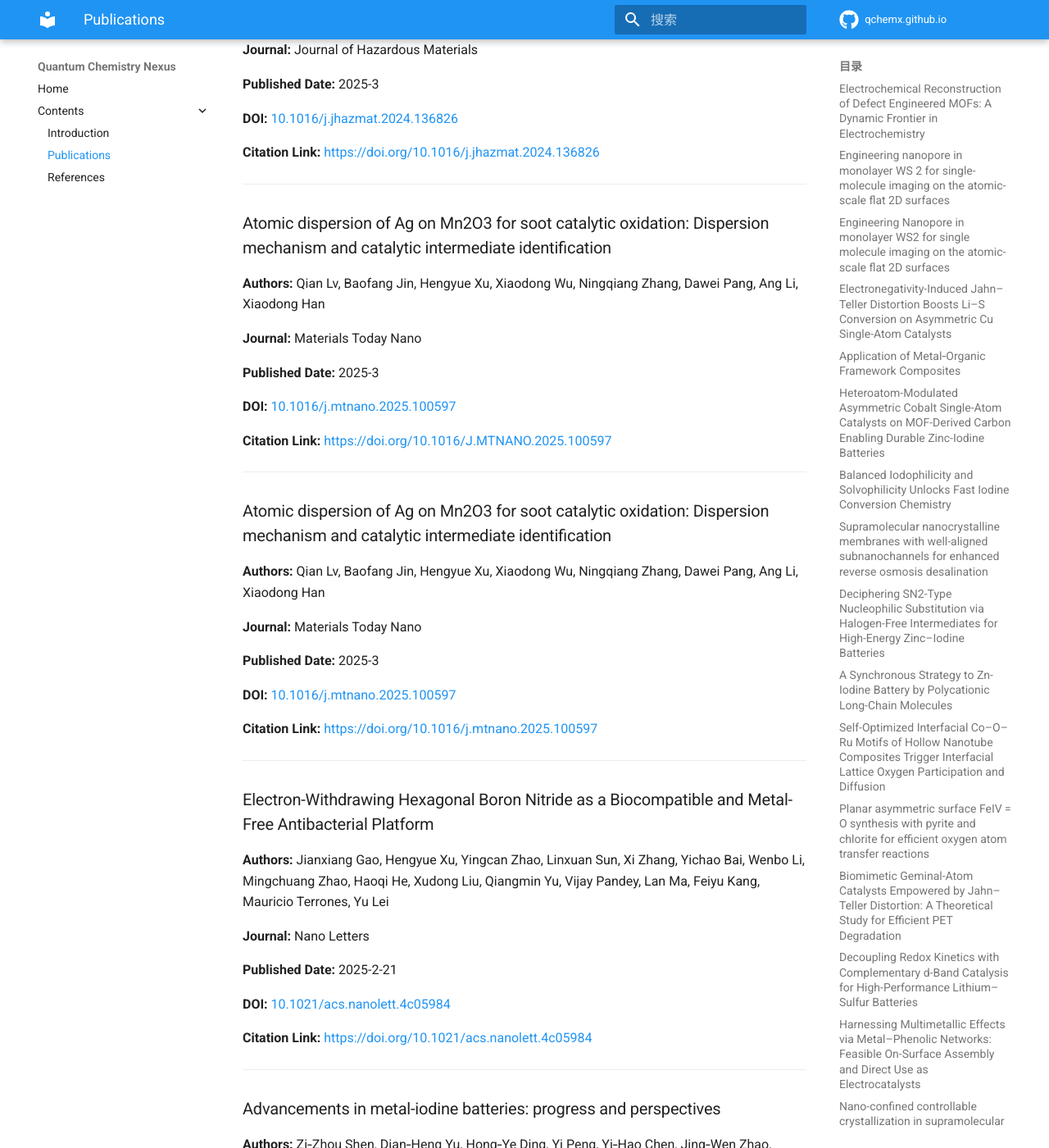
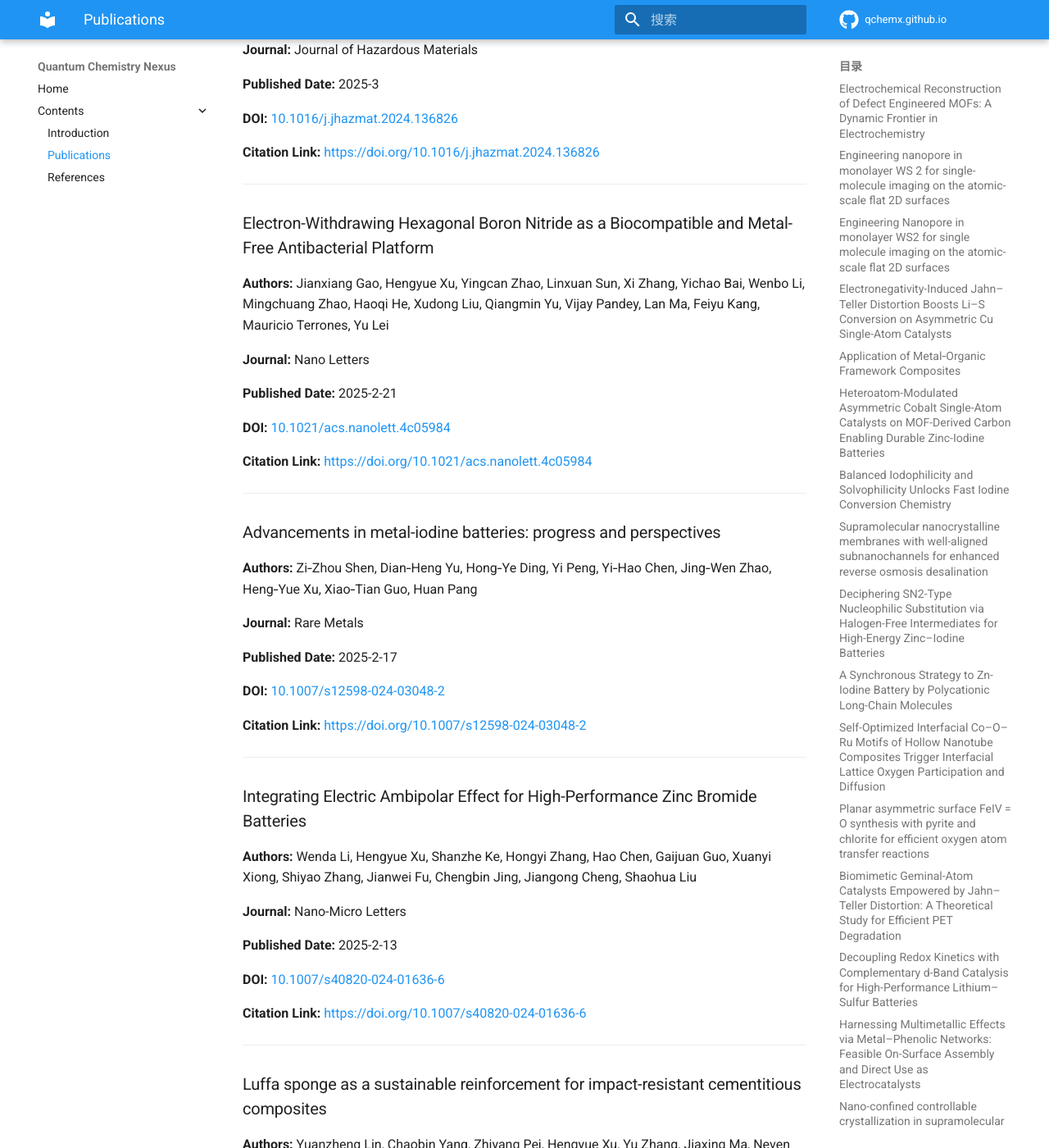
Before and after one commit to QChemX/qchemx.github.io, an MkDocs documentation site: the page built from docs/publications.md, in a window 1280 px wide and 1400 px high, scrolled down 5825 px. Shown: the whole window at 82% size. Built offline with MkDocs 1.6.1 and Material for MkDocs 9.7.7, drawn with Linux system fonts in a browser that asks for light colours; comment, search, counter and statistics services are not loaded; some of the changed text lies outside the part shown.

Commit message:
[orcid sync] Update publications

```diff
--- a/docs/publications.md
+++ b/docs/publications.md
@@ -278,38 +278,6 @@ This page was generated automatically.
 
 ---
 
-### Atomic dispersion of Ag on Mn2O3 for soot catalytic oxidation: Dispersion mechanism and catalytic intermediate identification
-
-**Authors:** Qian Lv, Baofang Jin, Hengyue Xu, Xiaodong Wu, Ningqiang Zhang, Dawei Pang, Ang Li, Xiaodong Han
-
-**Journal:** Materials Today Nano
-
-**Published Date:** 2025-3
-
-**DOI:** [10.1016/j.mtnano.2025.100597](https://doi.org/10.1016/j.mtnano.2025.100597)
-
-**Citation Link:** [https://doi.org/10.1016/J.MTNANO.2025.100597](https://doi.org/10.1016/J.MTNANO.2025.100597)
-
-
-
----
-
-### Atomic dispersion of Ag on Mn2O3 for soot catalytic oxidation: Dispersion mechanism and catalytic intermediate identification
-
-**Authors:** Qian Lv, Baofang Jin, Hengyue Xu, Xiaodong Wu, Ningqiang Zhang, Dawei Pang, Ang Li, Xiaodong Han
-
-**Journal:** Materials Today Nano
-
-**Published Date:** 2025-3
-
-**DOI:** [10.1016/j.mtnano.2025.100597](https://doi.org/10.1016/j.mtnano.2025.100597)
-
-**Citation Link:** [https://doi.org/10.1016/j.mtnano.2025.100597](https://doi.org/10.1016/j.mtnano.2025.100597)
-
-
-
----
-
 ### Electron-Withdrawing Hexagonal Boron Nitride as a Biocompatible and Metal-Free Antibacterial Platform
 
 **Authors:** Jianxiang Gao, Hengyue Xu, Yingcan Zhao, Linxuan Sun, Xi Zhang, Yichao Bai, Wenbo Li, Mingchuang Zhao, Haoqi He, Xudong Liu, Qiangmin Yu, Vijay Pandey, Lan Ma, Feiyu Kang, Mauricio Terrones, Yu Lei
@@ -374,22 +342,6 @@ This page was generated automatically.
 
 ---
 
-### Enantiopure Dual-Helical Covalent Organic Framework Nanotubes Mediated by Supramolecular Assembly
-
-**Authors:** Unknown
-
-**Journal:** Journal of the American Chemical Society
-
-**Published Date:** 2025-11-12
-
-**DOI:** [10.1021/jacs.5c09144.s001](https://doi.org/10.1021/jacs.5c09144.s001)
-
-**Citation Link:** [https://doi.org/10.1021/jacs.5c09144](https://doi.org/10.1021/jacs.5c09144)
-
-
-
----
-
 ### Regulation of Rh Single-Atom Coordination for Enhanced Reverse Hydrogen Spillover and Efficient Electrochemical Dechlorination
 
 **Authors:** Unknown
@@ -918,22 +886,6 @@ This page was generated automatically.
 
 ---
 
-### An atomically dispersed Pt/γ-Mo2N(O0.3) catalyst for hydrogen production via aqueous-phase reforming of methanol
-
-**Authors:** José Sousa, Paranjeet Lakhtaria, Paulo Ribeirinha, Werneri Huhtinen, Johan Tallgren, Adélio Mendes
-
-**Journal:** Green Chemistry
-
-**Published Date:** 2024-10-21
-
-**DOI:** [10.3390/catal14100741](https://doi.org/10.3390/catal14100741)
-
-**Citation Link:** [https://doi.org/10.1039/D5GC02092A](https://doi.org/10.1039/D5GC02092A)
-
-
-
----
-
 ### Deciphering the Nitrogen Activation Mechanisms on Group VIII Single Atoms at MoS2
 
 **Authors:** Unknown
```
Also changed, not shown: other parts of docs/publications.md (+32 -0 lines).
